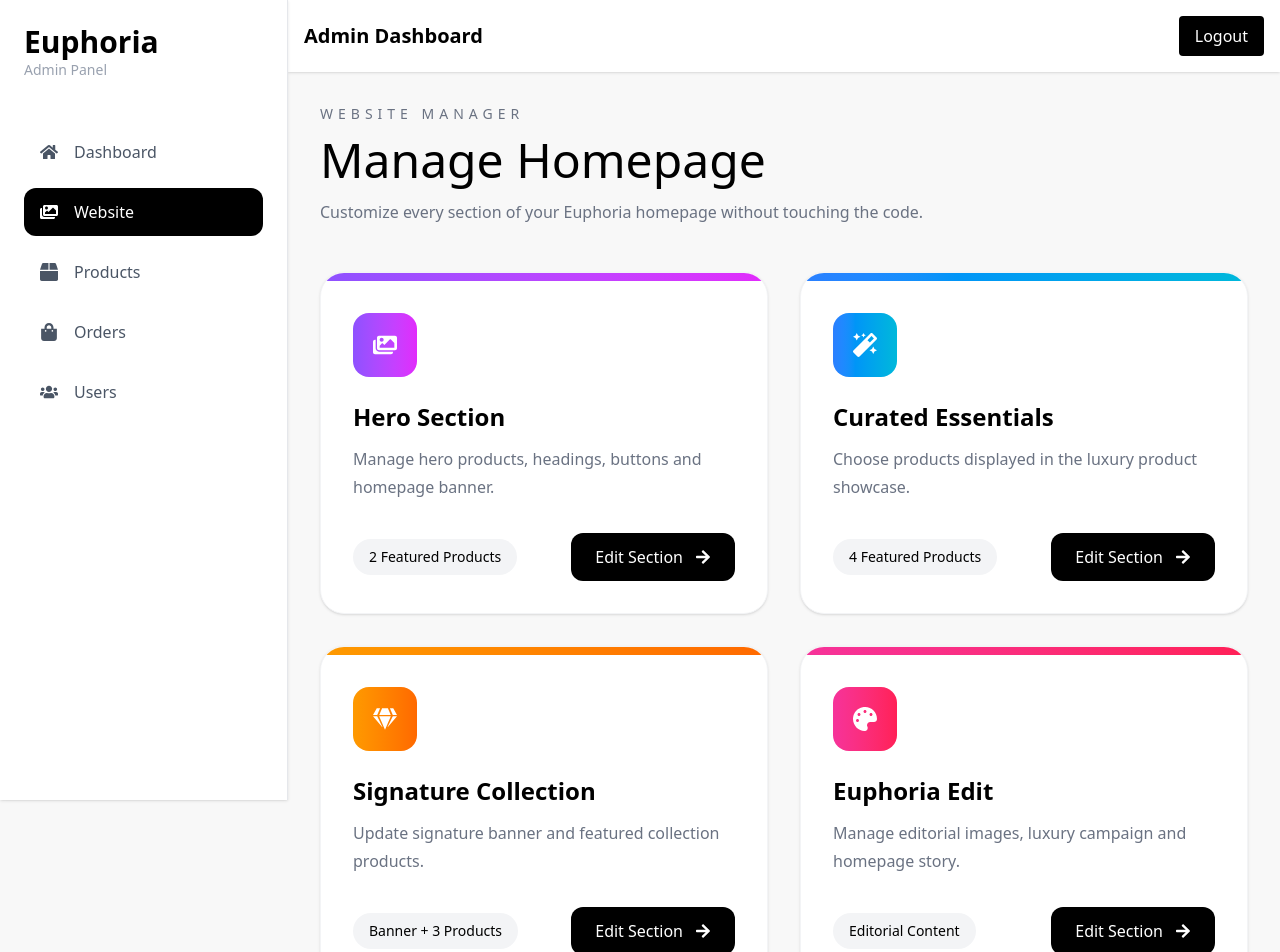
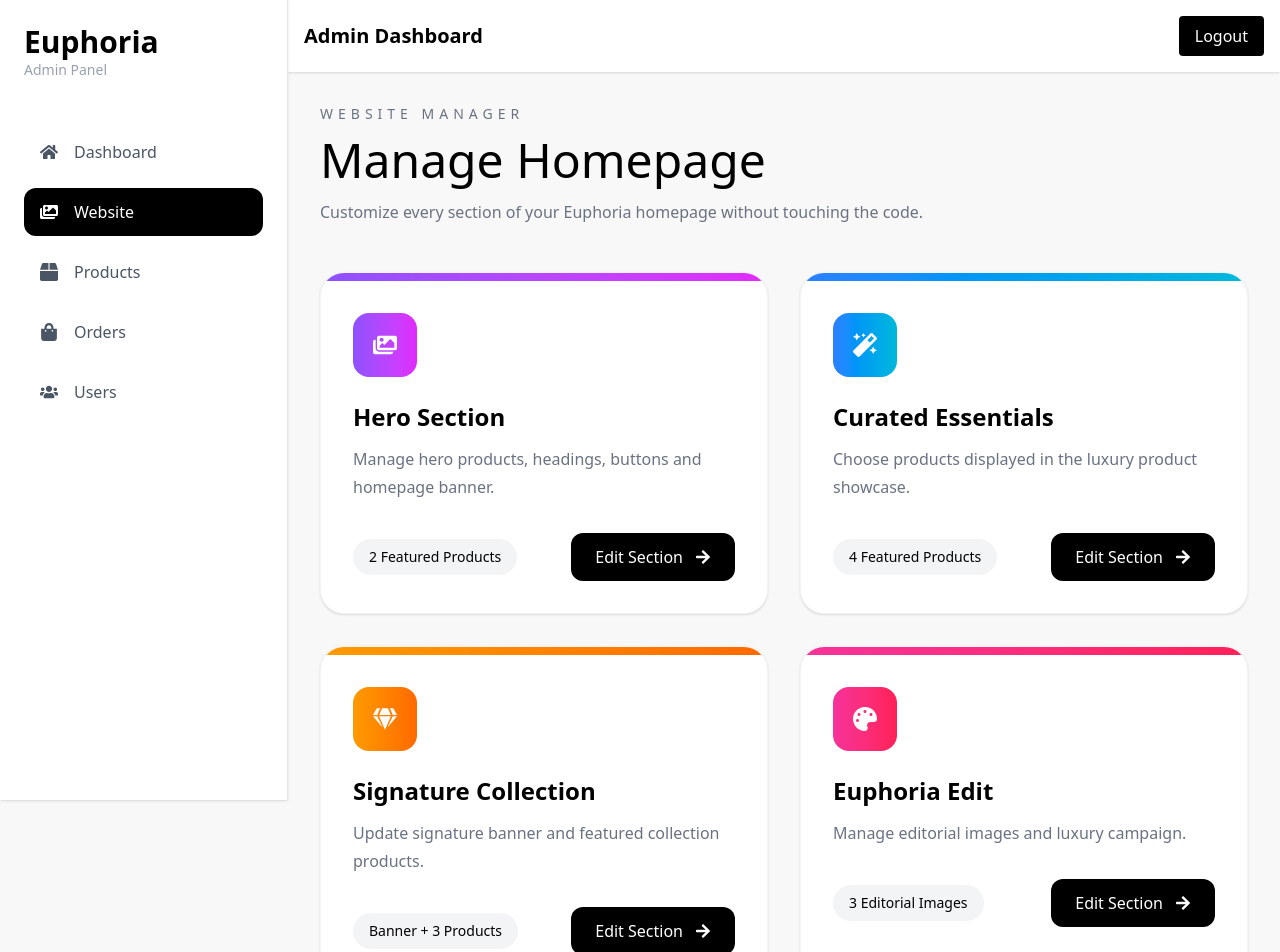
Before and after one commit to pratikshakadam912/Euphoria, a React (Vite) app in the folder client/: page /admin/website in a window 1280 px wide. Shown: the top 952 px of the page. Built offline with nearby package versions, Linux system fonts and the light colour scheme.

Commit message:
updating the hardcoded

```diff
--- a/client/src/admin/pages/Website.jsx
+++ b/client/src/admin/pages/Website.jsx
@@ -1,4 +1,4 @@
-import { useState } from "react";
+import { useEffect, useState } from "react";
 import { motion, AnimatePresence } from "framer-motion";
 import {
   FaImages,
@@ -11,7 +11,7 @@
 
 const sections = [
   {
-    id: 1,
+    id: "hero",
     title: "Hero Section",
     description: "Manage hero products, headings, buttons and homepage banner.",
     icon: <FaImages />,
@@ -19,7 +19,7 @@
     items: "2 Featured Products",
   },
   {
-    id: 2,
+    id: "curated",
     title: "Curated Essentials",
     description: "Choose products displayed in the luxury product showcase.",
     icon: <FaMagic />,
@@ -27,7 +27,7 @@
     items: "4 Featured Products",
   },
   {
-    id: 3,
+    id: "signature",
     title: "Signature Collection",
     description: "Update signature banner and featured collection products.",
     icon: <FaGem />,
@@ -35,12 +35,12 @@
     items: "Banner + 3 Products",
   },
   {
-    id: 4,
+    id: "edit",
     title: "Euphoria Edit",
-    description: "Manage editorial images, luxury campaign and homepage story.",
+    description: "Manage editorial images and luxury campaign.",
     icon: <FaPalette />,
     color: "from-pink-500 to-rose-500",
-    items: "Editorial Content",
+    items: "3 Editorial Images",
   },
 ];
 
```
